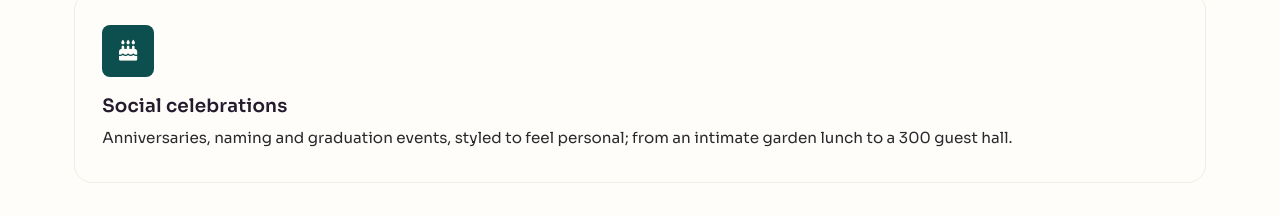
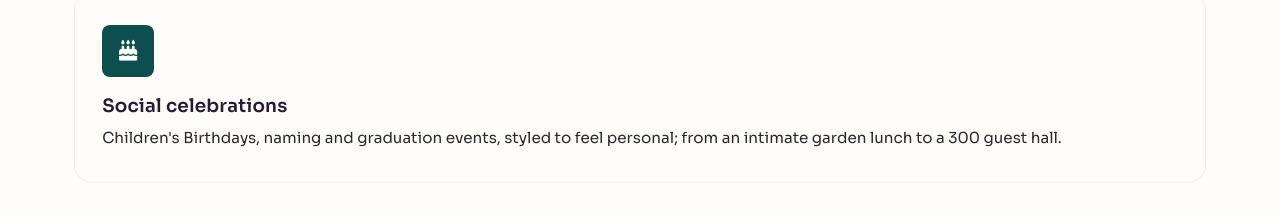
Before and after one commit to Victor-writes12/Eventzone, a plain HTML site: page services.html in a window 1280 px wide. Shown: the part 1098-1314 px from the top of the page. Drawn offline with Linux system fonts and the light colour scheme.

Commit message:
upated name

```diff
--- a/services.html
+++ b/services.html
@@ -74,7 +74,7 @@
         <div class="service-card">
           <div class="service-icon"><i class="fa-solid fa-cake-candles"></i></div>
           <h3>Social celebrations</h3>
-          <p>Anniversaries, naming and graduation events, styled to feel personal; from an intimate garden lunch to a 300 guest hall.</p>
+          <p> Children's Birthdays, naming and graduation events, styled to feel personal; from an intimate garden lunch to a 300 guest hall.</p>
         </div>
 
         <div class="service-card">
```
